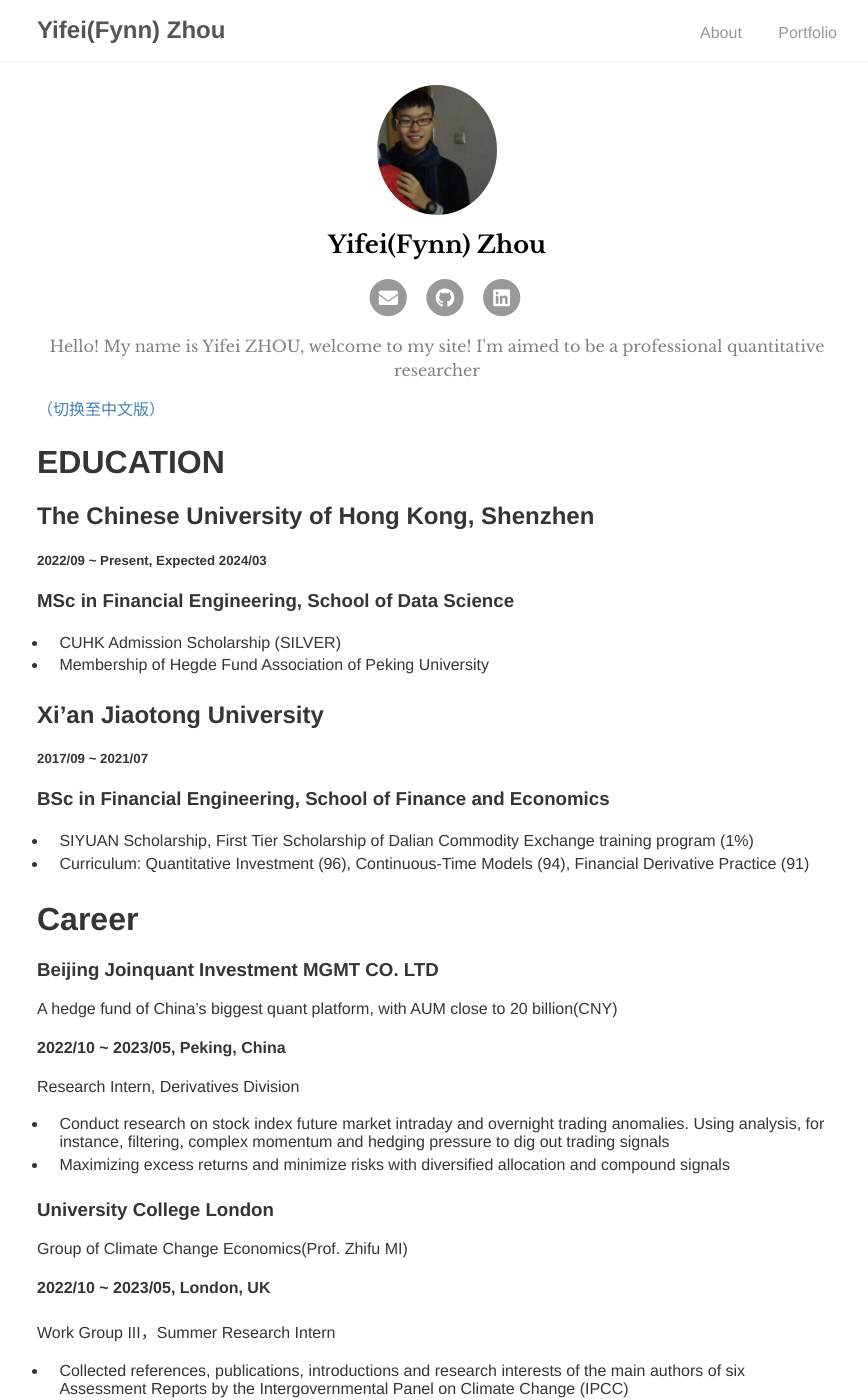
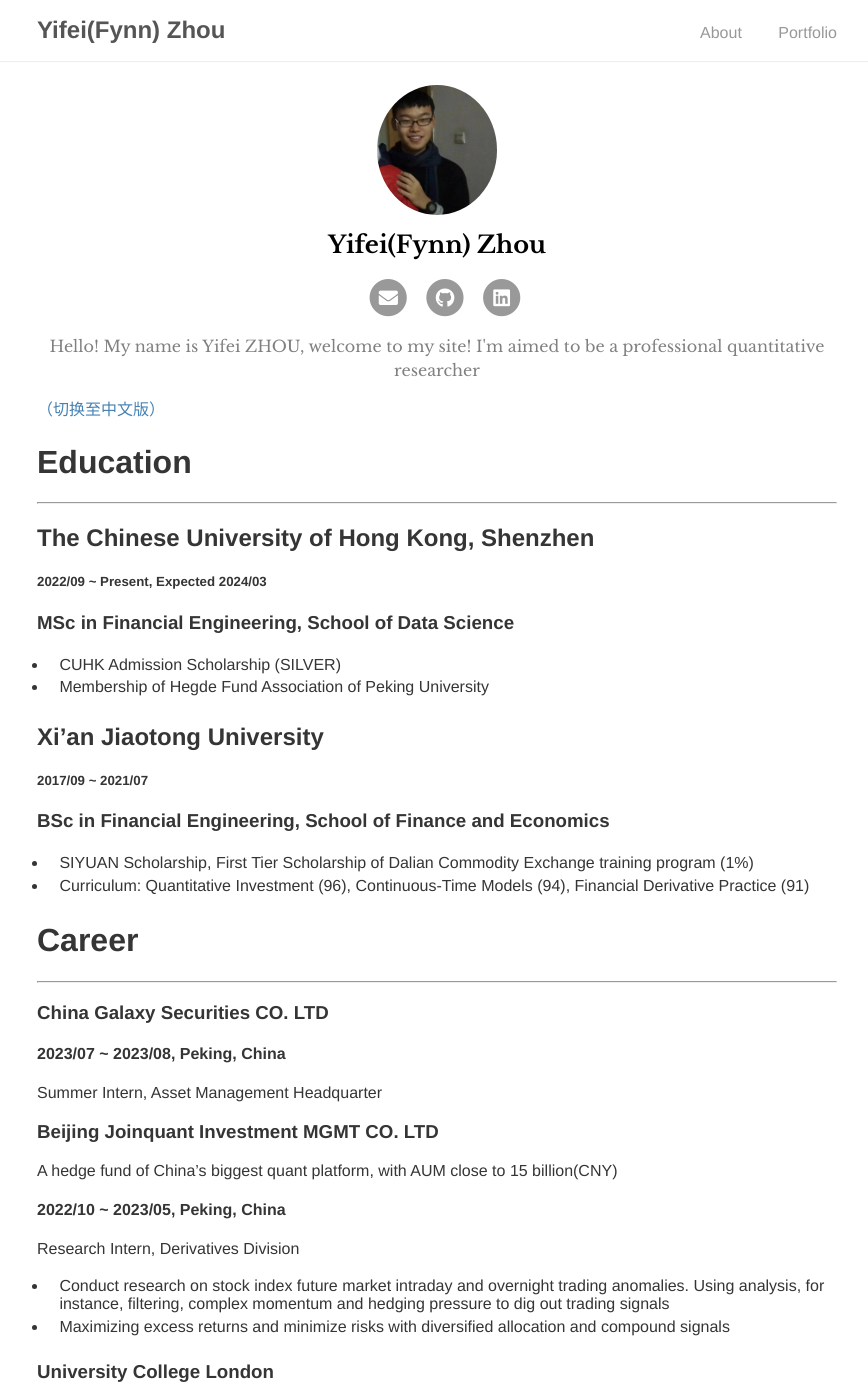
Before and after one commit to FynnZhou/FynnZhou.github.io, a Jekyll site: the page built from index.md, in a window 1280 px wide and 1400 px high. Shown: the whole window, without its empty margins (203-1071 px from the left). Built offline with Jekyll 4.4.1, drawn with Linux system fonts in a browser that asks for light colours.

Commit message:
添加分隔线

```diff
--- a/index.md
+++ b/index.md
@@ -1,8 +1,11 @@
 ---
 layout: about
 ---
-[<font color=SteelBlue face="宋体">（切换至中文版）</font>](https://fynnzhou.github.io/MySiteCN/)
-# EDUCATION
+[<font color=SteelBlue face="楷体">（切换至中文版）</font>](https://fynnzhou.github.io/MySiteCN/)
+
+# Education
+
+---
 
 ## The Chinese University of Hong Kong, Shenzhen
 
@@ -24,9 +27,18 @@ layout: about
 
 # Career
 
+---
+
+### China Galaxy Securities CO. LTD
+
+#### 2023/07 ~ 2023/08, Peking, China
+
+Summer Intern, Asset Management Headquarter
+
+
 ### Beijing Joinquant Investment MGMT CO. LTD
 
-A hedge fund of China’s biggest quant platform, with AUM close to 20 billion(CNY)
+A hedge fund of China’s biggest quant platform, with AUM close to 15 billion(CNY)
 
 #### 2022/10 ~ 2023/05, Peking, China
 
@@ -65,9 +77,11 @@ General Office, Chief Assistant
 * Obtained the national data of the second quarter, organized data. Helped to write the data book for the second quarter of 2019
 * Assisted in proofreading and writing the draft of the 790th, 791st, and 792nd Xi’an Investigation. Mainly responsible for drafting the data description
 
-<br/>
+
 
 # Projects
+
+---
 
 #### Signal Mining Based on Genetic Algorithm (Summer Project A+)
 
@@ -95,3 +109,5 @@ General Office, Chief Assistant
 
 * Built classic Europe and American call option, with SSE 50 index as the underlying asset, by using binary tree generation, monte carlo simulation and BSM model, Calculated Greeks and compared them with quotations from the market
 * Priced the European style forward start option, with the option built above as the underlying asset, by using binary tree generation and monte carlo simulation
+
+---
```
Also changed, not shown: _includes/head.html (+10 -0 lines), 9 other files.
